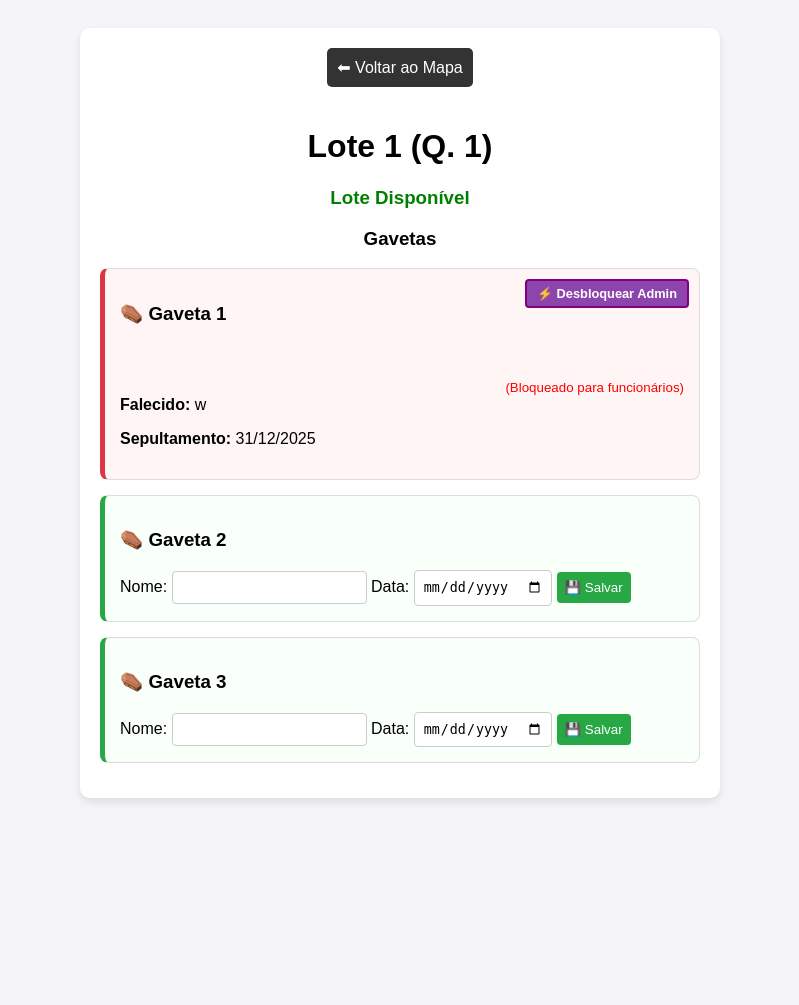
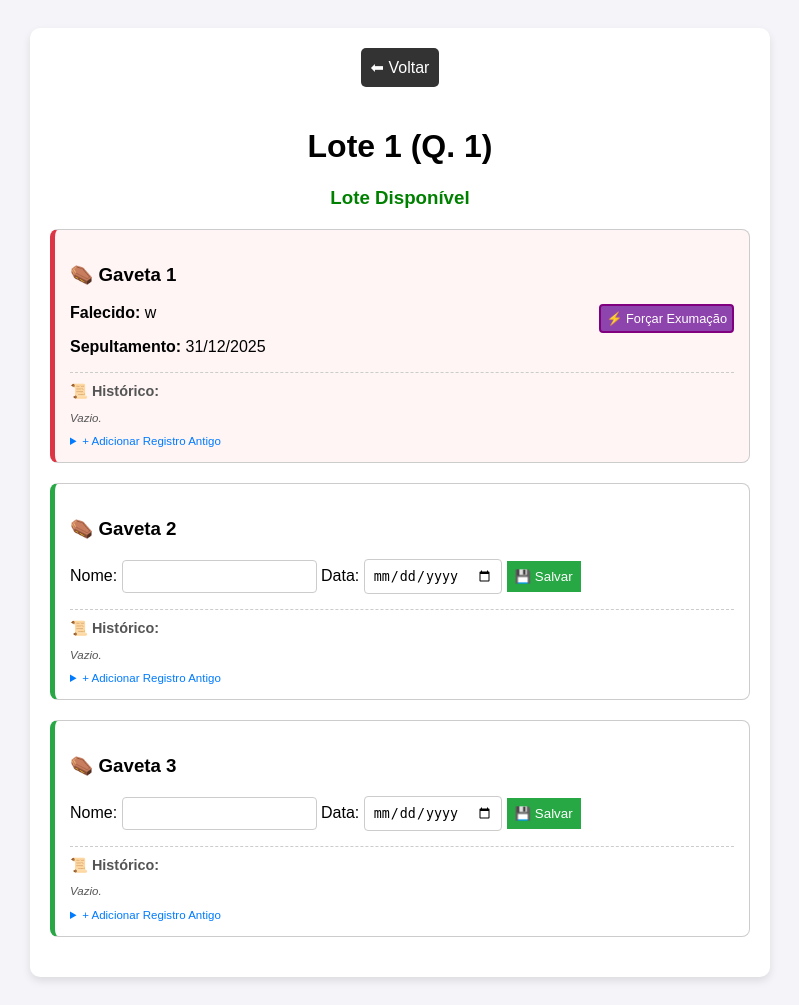
Before and after one commit to jedson22/meu_cemiterio, a Django app: page /lote/1/1/ in a window 1280 px wide. Shown: the whole page, without its empty margins (240-1039 px from the left). Before the commit the page ends 802 px from the top, so only its background shows below. Run offline with Django 4.2, Linux system fonts and the light colour scheme; the visitor is signed in with stand-in values (Sample User, id 1); data comes from the database, SQL or seed files in the repository; data that the repository does not hold is empty.

Commit message:
Update detalhe_lote.html

```diff
--- a/templates/detalhe_lote.html
+++ b/templates/detalhe_lote.html
@@ -5,30 +5,31 @@
     <title>Gerenciar Lote</title>
     <style>
         body { font-family: sans-serif; padding: 20px; background: #f4f4f9; text-align: center; }
-        .container { max-width: 600px; margin: 0 auto; background: white; padding: 20px; border-radius: 10px; box-shadow: 0 4px 8px rgba(0,0,0,0.1); }
+        .container { max-width: 700px; margin: 0 auto; background: white; padding: 20px; border-radius: 10px; box-shadow: 0 4px 8px rgba(0,0,0,0.1); }
         .btn-voltar { display: inline-block; margin-bottom: 20px; text-decoration: none; background: #333; color: white; padding: 10px; border-radius: 5px; }
 
-        .box-dono { background: #e7f1ff; border: 1px solid #b8daff; padding: 15px; border-radius: 8px; margin: 20px 0; }
+        .box-dono { background: #e7f1ff; padding: 15px; border-radius: 5px; margin: 20px 0; border: 1px solid #b8daff; }
         .form-transfer { margin-top: 10px; display: flex; gap: 5px; justify-content: center; }
-        .form-transfer input { padding: 8px; border: 1px solid #ccc; border-radius: 4px; }
-        .btn-transfer { background: #007bff; color: white; border: none; padding: 8px 15px; border-radius: 4px; cursor: pointer; }
 
-        .gaveta-card { border: 1px solid #ddd; margin: 15px 0; padding: 15px; border-radius: 8px; text-align: left; position: relative; }
-        .livre { border-left: 5px solid #28a745; background: #f9fff9; }
+        .gaveta-card { border: 1px solid #ccc; margin: 20px 0; padding: 15px; border-radius: 8px; text-align: left; position: relative; background: #fff; }
+        .livre { border-left: 5px solid #28a745; }
         .ocupado { border-left: 5px solid #dc3545; background: #fff5f5; }
 
         input { padding: 8px; border: 1px solid #ccc; border-radius: 4px; }
-        .btn-salvar { background: #28a745; color: white; border: none; padding: 8px; cursor: pointer; border-radius: 4px; }
+        .btn-salvar { background: #28a745; color: white; border: none; padding: 8px; cursor: pointer; }
 
-        .btn-exumar { position: absolute; top: 10px; right: 10px; background: #c0392b; color: white; text-decoration: none; padding: 5px 10px; border-radius: 4px; font-size: 0.8em; }
-        .btn-admin-force { position: absolute; top: 10px; right: 10px; background: #8e44ad; color: white; text-decoration: none; padding: 5px 10px; border-radius: 4px; font-size: 0.8em; font-weight: bold; border: 2px solid purple;}
-        .tag-bloqueado { position: absolute; top: 10px; right: 10px; background: #7f8c8d; color: white; padding: 5px 10px; border-radius: 4px; font-size: 0.8em; cursor: not-allowed; }
+        .btn-exumar { float: right; background: #c0392b; color: white; text-decoration: none; padding: 5px 10px; border-radius: 4px; font-size: 0.8em; }
+        .btn-admin-force { float: right; background: #8e44ad; color: white; text-decoration: none; padding: 5px; border-radius: 4px; font-size: 0.8em; border: 2px solid purple;}
+
+        .historico-box { margin-top: 15px; border-top: 1px dashed #ccc; padding-top: 10px; font-size: 0.9em; color: #555; }
+        .historico-item { background: #eee; padding: 5px; margin-bottom: 2px; border-radius: 3px; }
+        .form-manual { background: #f9f9f9; padding: 10px; margin-top: 10px; border: 1px solid #ddd; }
     </style>
 </head>
 <body>
 
     <div class="container">
-        <a href="{% url 'index' %}" class="btn-voltar">⬅ Voltar ao Mapa</a>
+        <a href="{% url 'index' %}" class="btn-voltar">⬅ Voltar</a>
         <h1>Lote {{ lote.numero }} (Q. {{ lote.quadra.numero }})</h1>
 
         {% if lote.proprietario %}
@@ -38,34 +39,27 @@
                 <form action="{% url 'transferir_lote' lote.id %}" method="POST" class="form-transfer">
                     {% csrf_token %}
                     <input type="text" name="novo_titular" placeholder="Novo nome..." required>
-                    <button type="submit" class="btn-transfer">🔁 Transferir</button>
+                    <button type="submit" style="background:#007bff; color:white; border:none; padding:8px; cursor:pointer;">🔁 Transferir</button>
                 </form>
             </div>
         {% else %}
             <h3 style="color: green;">Lote Disponível</h3>
         {% endif %}
 
-        <h3>Gavetas</h3>
         {% for gaveta in lote.gavetas.all %}
             <div class="gaveta-card {% if gaveta.nome %}ocupado{% else %}livre{% endif %}">
                 <h3>⚰️ Gaveta {{ gaveta.numero }}</h3>
 
                 {% if gaveta.nome %}
-
                     {% if gaveta.situacao_exumacao.0 %}
-                        <a href="{% url 'limpar_gaveta' gaveta.id %}" class="btn-exumar" onclick="return confirm('Exumar corpo?')">🗑 Exumar</a>
-
+                        <a href="{% url 'limpar_gaveta' gaveta.id %}" class="btn-exumar" onclick="return confirm('Ao exumar, os dados irão para o histórico. Confirmar?')">🗑 Exumar</a>
                     {% elif user.is_superuser %}
-                        <a href="{% url 'limpar_gaveta' gaveta.id %}" class="btn-admin-force" onclick="return confirm('⚠️ ATENÇÃO ADMIN: O prazo de 2 anos não acabou. Forçar exumação?')">⚡ Desbloquear Admin</a>
-                        <br><br><small style="color:red; float:right;">(Bloqueado para funcionários)</small>
-
+                        <a href="{% url 'limpar_gaveta' gaveta.id %}" class="btn-admin-force" onclick="return confirm('ADMIN: Forçar exumação?')">⚡ Forçar Exumação</a>
                     {% else %}
-                        <span class="tag-bloqueado">{{ gaveta.situacao_exumacao.1 }}</span>
+                        <span style="float:right; background:#999; color:white; padding:5px; font-size:0.8em; cursor:not-allowed;">{{ gaveta.situacao_exumacao.1 }}</span>
                     {% endif %}
-
                     <p><strong>Falecido:</strong> {{ gaveta.nome }}</p>
                     <p><strong>Sepultamento:</strong> {{ gaveta.data|date:"d/m/Y" }}</p>
-
                 {% else %}
                     <form action="{% url 'registrar_obito' gaveta.id %}" method="POST">
                         {% csrf_token %}
@@ -74,6 +68,26 @@
                         <button type="submit" class="btn-salvar">💾 Salvar</button>
                     </form>
                 {% endif %}
+
+                <div class="historico-box">
+                    <strong>📜 Histórico:</strong>
+                    {% for h in gaveta.historico.all %}
+                        <div class="historico-item">
+                            ✝ {{ h.nome }} ({{ h.data_falecimento|date:"d/m/Y"|default:"-" }}) - Exumado em: {{ h.data_exumacao|date:"d/m/Y" }}
+                        </div>
+                    {% empty %}
+                        <p style="font-size:0.8em; font-style:italic;">Vazio.</p>
+                    {% endfor %}
+                    <details>
+                        <summary style="cursor:pointer; color:#007bff; font-size:0.8em;">+ Adicionar Registro Antigo</summary>
+                        <form action="{% url 'adicionar_historico_manual' gaveta.id %}" method="POST" class="form-manual">
+                            {% csrf_token %}
+                            <input type="text" name="nome_antigo" placeholder="Nome antigo..." required style="width:40%;">
+                            <input type="date" name="data_falecimento" style="width:30%;">
+                            <button type="submit" style="font-size:0.8em;">Add</button>
+                        </form>
+                    </details>
+                </div>
             </div>
         {% endfor %}
     </div>
```
